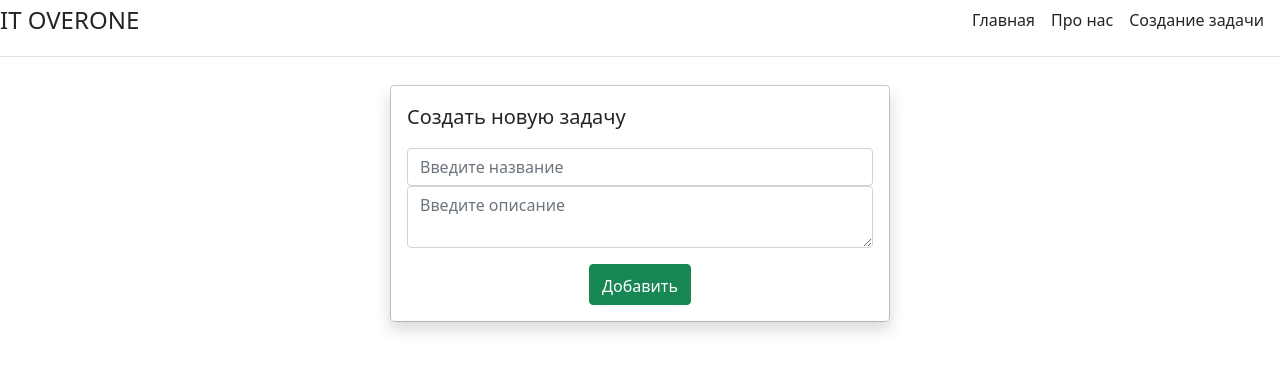
After one commit to ev9esh/Tasks_site, a Django app: page /create/ in a window 1280 px wide. The commit adds this page. Shown: the top 372 px of the page. Run offline with Django 4.2, Linux system fonts and the light colour scheme.

Commit message:
add page create

```diff
--- a/website/main/templates/base.html
+++ b/website/main/templates/base.html
@@ -16,7 +16,7 @@
         <nav class="d-inline-flex mt-2 mt-md-0 ms-md-auto">
             <a class="me-3 py-2 text-dark text-decoration-none" href="{% url 'home' %}">Главная</a>
             <a class="me-3 py-2 text-dark text-decoration-none" href="{% url 'about' %}">Про нас</a>
-            <a class="me-3 py-2 text-dark text-decoration-none" href="{% url 'my' %}">Моя страница</a>
+            <a class="me-3 py-2 text-dark text-decoration-none" href="{% url 'create' %}">Создание задачи</a>
         </nav>
     </div>
     <div class="container">
--- /dev/null
+++ b/website/main/templates/create.html
@@ -0,0 +1,29 @@
+{% extends 'base.html' %}
+
+{% block title %}
+Создать новую задачу
+{% endblock %}
+
+{% block content %}
+<!--<h1>Создать новую задачу</h1>-->
+<!--&lt;!&ndash;<form method="post">&ndash;&gt;-->
+<!--&lt;!&ndash;    <input type="text" placeholder="Введите название" class="form-control"><br>&ndash;&gt;-->
+<!--&lt;!&ndash;    <textarea type="text" placeholder="Введите описание" class="form-control"></textarea><br>&ndash;&gt;-->
+<!--&lt;!&ndash;    <button type="submit" class="btn btn-success">Добавить</button>&ndash;&gt;-->
+<!--&lt;!&ndash;</form>&ndash;&gt;-->
+<div class="modal-dialog" role="document">
+    <div class="modal-content rounded-4 shadow">
+      <div class="modal-header border-bottom-0">
+        <h5 class="modal-title"><font style="vertical-align: inherit;"><font style="vertical-align: inherit;">Создать новую задачу</font></font></h5>
+      </div>
+      <div class="modal-body py-0">
+          <input type="text" placeholder="Введите название" class="form-control">
+          <textarea type="text" placeholder="Введите описание" class="form-control"></textarea>
+      </div>
+      <div class="modal-footer flex-column border-top-0">
+        <button type="submit" class="btn btn-success"><font style="vertical-align: inherit;"><font style="vertical-align: inherit;">Добавить</font></font></button>
+      </div>
+    </div>
+  </div>
+</div>
+{% endblock %}
--- a/website/main/templates/index.html
+++ b/website/main/templates/index.html
@@ -6,11 +6,15 @@
 
 {% block content %}
 <h1>Главная страница</h1>
+{% if tasks %}
 {% for el in tasks %}
 <div class="alert alert-warning mt-2">
     <h3>{{el.title}}</h3>
     <p>{{el.task}}</p>
-    <p>{{el.deadline}}</p>
+    <p>Дэдлайн: {{el.deadline}}</p>
 </div>
 {% endfor %}
+{% else %}
+    <p> Ничего не найдено! </p>
+{% endif %}
 {% endblock %}
--- a/website/main/urls.py
+++ b/website/main/urls.py
@@ -4,5 +4,5 @@ from . import views
 urlpatterns = [
         path('', views.index, name='home'),
         path('about/', views.about, name='about'),
-        path('my_template/', views.my_template, name='my'),
+        path('create/', views.create, name='create'),
 ]
--- a/website/main/views.py
+++ b/website/main/views.py
@@ -4,13 +4,13 @@ from .models import Task
 
 
 def index(request):
-    task = Task.objects.all()
-    return render(request, 'index.html', {'title': 'Главная страница', 'tasks': task})
+    tasks = Task.objects.order_by('-id')
+    return render(request, 'index.html', {'title': 'Главная страница сайта', 'tasks': tasks})
 
 
 def about(request):
     return render(request, 'about.html')
 
 
-def my_template(request):
-    return render(request, 'mytemplate.html')
+def create(request):
+    return render(request, 'create.html')
--- a/website/website/settings.py
+++ b/website/website/settings.py
@@ -104,7 +104,7 @@ AUTH_PASSWORD_VALIDATORS = [
 # Internationalization
 # https://docs.djangoproject.com/en/4.0/topics/i18n/
 
-LANGUAGE_CODE = 'en-us'
+LANGUAGE_CODE = 'ru-ru'
 
 TIME_ZONE = 'UTC'
 
```
Also changed, not shown: website/main/templates/mytemplate.html (deleted, +0 -29 lines), website/db.sqlite3, website/main/migrations/0002_alter_task_deadline.py (deleted), website/main/migrations/0003_alter_task_deadline.py (deleted).
